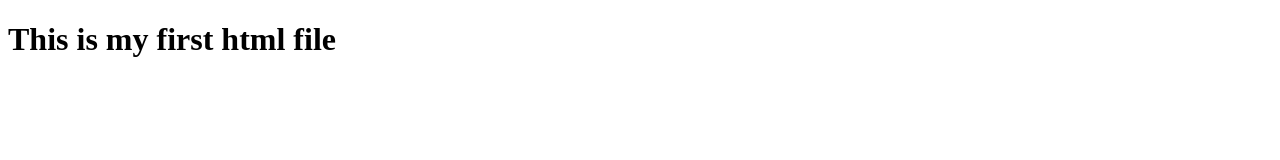
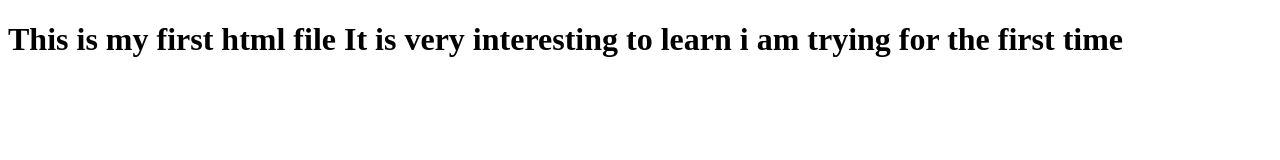
Before and after one commit to aasrit/new, a plain HTML site: page index.html in a window 1280 px wide. Drawn offline with Linux system fonts and the light colour scheme.

Commit message:
new version

```diff
--- a/index.html
+++ b/index.html
@@ -1,6 +1,8 @@
 <!DOCTYPE html>
 <html>
 <body>
-<h1> This is my first html file </h1>
+<h1> This is my first html file
+It is very interesting to learn
+i am trying for the first time </h1>
 </body>
 </html>
```
